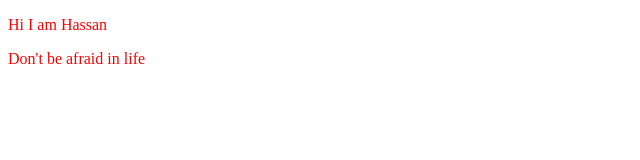
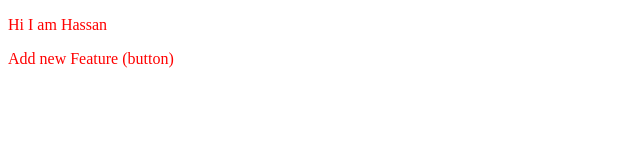
Before and after one commit to Hassan-hub1/Local-Repo, a plain HTML site: page index.html in a window 1280 px wide. Shown: the full height of the page, 0-640 px from the left. Drawn offline with Linux system fonts and the light colour scheme.

```diff
--- a/index.html
+++ b/index.html
@@ -8,6 +8,6 @@
   </head>
   <body>
     <p>Hi I am Hassan</p>
-    <p>Don't be afraid in life</p>
+    <p>Add new Feature (button)</p>
   </body>
 </html>
```
